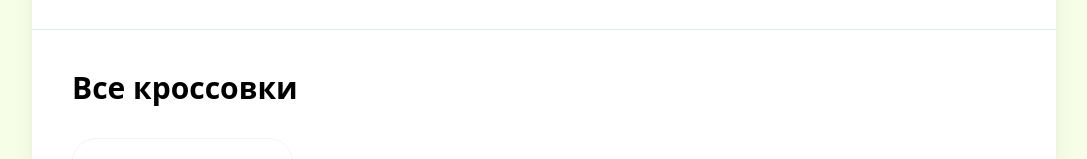
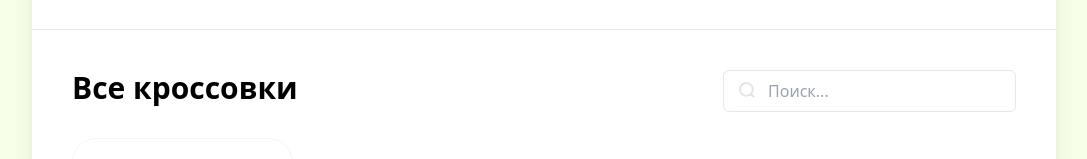
Before and after one commit to MariaMantusova/sneakers-shop, a Vue app: page / in a window 1280 px wide. Shown: the part 143-302 px from the top of the page, without its empty margins (96-1183 px from the left). Built offline with nearby package versions, Linux system fonts and the light colour scheme.

Commit message:
feat: add search input on main page

```diff
--- a/src/App.vue
+++ b/src/App.vue
@@ -9,7 +9,16 @@
   <div class='bg-white w-4/5 m-auto rounded-xl shadow-xl mt-14'>
     <Header />
     <section class='p-10'>
-      <h2 class='text-3xl font-bold mb-8'>Все кроссовки</h2>
+      <div class='flex justify-between'>
+        <h2 class='text-3xl font-bold mb-8'>Все кроссовки</h2>
+        <div class='relative'>
+          <img class='absolute left-4 top-3' src='/search.svg' alt='Иконка поиска'/>
+          <input class='border rounded-md py-2 pl-11 pr-4 outline-none focus:border-gray-400'
+            placeholder='Поиск...'
+          />
+        </div>
+      </div>
+
       <CardsList />
     </section>
   </div>
```
